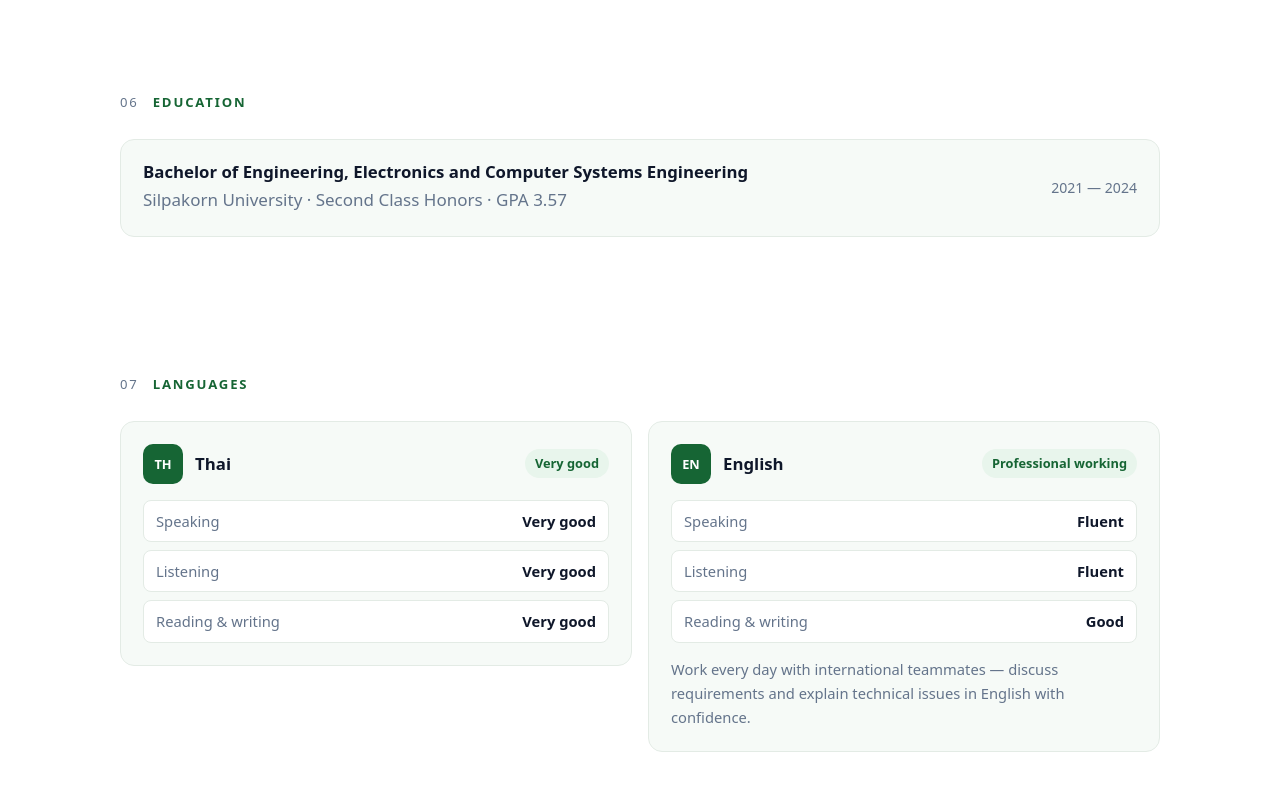
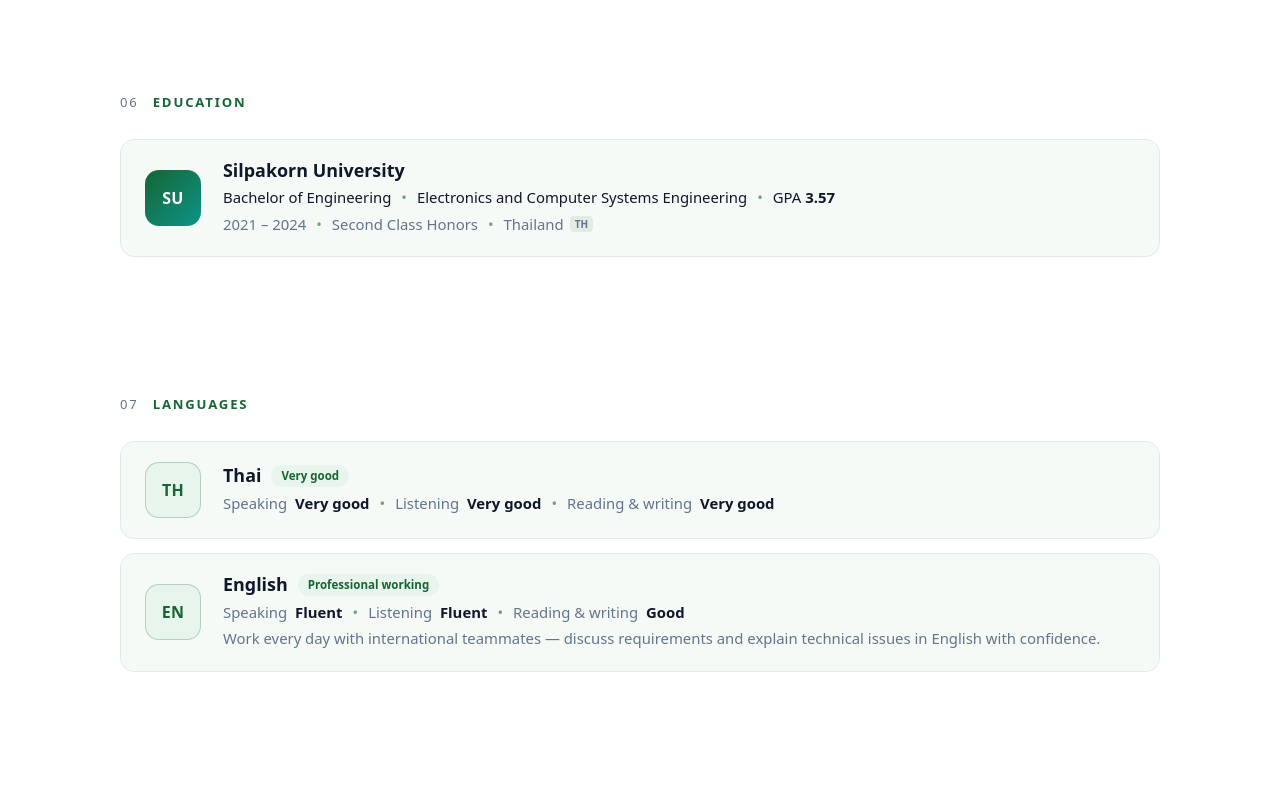
Before and after one commit to Thanaporn77/Thanaporn77.github.io, a plain HTML site: page index.html in a window 1280 px wide. Shown: the part 8320-9120 px from the top of the page. Drawn offline with Linux system fonts and the light colour scheme.

Commit message:
Restyle Education and Languages as info cards
Co-Authored-By: Claude Opus 5.5 <noreply@anthropic.com>
Claude-Session: https://claude.ai/code/session_017NmLyF8PLoAWREF7wk1mhR

```diff
--- a/index.html
+++ b/index.html
@@ -394,35 +394,36 @@
     <!-- ===== EDUCATION ===== -->
     <section id="education" class="section container">
       <h3 class="section-title reveal" data-th="การศึกษา">Education</h3>
-      <div class="card edu reveal">
-        <div>
-          <h4 data-th="วิศวกรรมศาสตรบัณฑิต สาขาวิศวกรรมอิเล็กทรอนิกส์และระบบคอมพิวเตอร์">Bachelor of Engineering, Electronics and Computer Systems Engineering</h4>
-          <p class="muted" data-th="มหาวิทยาลัยศิลปากร · เกียรตินิยมอันดับ 2 · GPA 3.57">Silpakorn University · Second Class Honors · GPA 3.57</p>
+      <div class="info-list">
+        <div class="info-card card reveal">
+          <div class="info-logo" aria-hidden="true">SU</div>
+          <div class="info-body">
+            <h4 data-th="มหาวิทยาลัยศิลปากร">Silpakorn University</h4>
+            <p class="info-line"><span data-th="วิศวกรรมศาสตรบัณฑิต">Bachelor of Engineering</span><span class="dot-sep" aria-hidden="true">•</span><span data-th="วิศวกรรมอิเล็กทรอนิกส์และระบบคอมพิวเตอร์">Electronics and Computer Systems Engineering</span><span class="dot-sep" aria-hidden="true">•</span><span>GPA <b>3.57</b></span></p>
+            <p class="info-line muted">2021 – 2024<span class="dot-sep" aria-hidden="true">•</span><span data-th="เกียรตินิยมอันดับ 2">Second Class Honors</span><span class="dot-sep" aria-hidden="true">•</span><span data-th="ประเทศไทย">Thailand</span> <span class="flag">TH</span></p>
+          </div>
         </div>
-        <span class="tl-date">2021 — 2024</span>
       </div>
     </section>
 
     <!-- ===== LANGUAGES ===== -->
     <section id="languages" class="section container">
       <h3 class="section-title reveal" data-th="ภาษา">Languages</h3>
-      <div class="lang-grid">
-        <div class="lang card reveal">
-          <div class="lang-head"><span class="lang-flag">TH</span><h4 data-th="ภาษาไทย">Thai</h4><span class="lang-level" data-th="ดีมาก">Very good</span></div>
-          <ul class="lang-skills">
-            <li><span data-th="การพูด">Speaking</span><b data-th="ดีมาก">Very good</b></li>
-            <li><span data-th="การฟัง">Listening</span><b data-th="ดีมาก">Very good</b></li>
-            <li><span data-th="การอ่านและเขียน">Reading &amp; writing</span><b data-th="ดีมาก">Very good</b></li>
-          </ul>
+      <div class="info-list">
+        <div class="info-card card reveal">
+          <div class="info-logo lang-logo" aria-hidden="true">TH</div>
+          <div class="info-body">
+            <h4><span data-th="ภาษาไทย">Thai</span> <span class="lang-level" data-th="ดีมาก">Very good</span></h4>
+            <p class="info-line"><span class="lv"><span data-th="การพูด">Speaking</span> <b data-th="ดีมาก">Very good</b></span><span class="dot-sep" aria-hidden="true">•</span><span class="lv"><span data-th="การฟัง">Listening</span> <b data-th="ดีมาก">Very good</b></span><span class="dot-sep" aria-hidden="true">•</span><span class="lv"><span data-th="การอ่านและเขียน">Reading &amp; writing</span> <b data-th="ดีมาก">Very good</b></span></p>
+          </div>
         </div>
-        <div class="lang card reveal">
-          <div class="lang-head"><span class="lang-flag">EN</span><h4 data-th="ภาษาอังกฤษ">English</h4><span class="lang-level" data-th="ใช้ทำงานได้">Professional working</span></div>
-          <ul class="lang-skills">
-            <li><span data-th="การพูด">Speaking</span><b data-th="คล่อง">Fluent</b></li>
-            <li><span data-th="การฟัง">Listening</span><b data-th="คล่อง">Fluent</b></li>
-            <li><span data-th="การอ่านและเขียน">Reading &amp; writing</span><b data-th="ดี">Good</b></li>
-          </ul>
-          <p class="lang-note" data-th="ทำงานร่วมกับเพื่อนร่วมทีมชาวต่างชาติทุกวัน คุย requirement และอธิบายปัญหาทางเทคนิคเป็นภาษาอังกฤษได้อย่างมั่นใจ">Work every day with international teammates — discuss requirements and explain technical issues in English with confidence.</p>
+        <div class="info-card card reveal">
+          <div class="info-logo lang-logo" aria-hidden="true">EN</div>
+          <div class="info-body">
+            <h4><span data-th="ภาษาอังกฤษ">English</span> <span class="lang-level" data-th="ใช้ทำงานได้">Professional working</span></h4>
+            <p class="info-line"><span class="lv"><span data-th="การพูด">Speaking</span> <b data-th="คล่อง">Fluent</b></span><span class="dot-sep" aria-hidden="true">•</span><span class="lv"><span data-th="การฟัง">Listening</span> <b data-th="คล่อง">Fluent</b></span><span class="dot-sep" aria-hidden="true">•</span><span class="lv"><span data-th="การอ่านและเขียน">Reading &amp; writing</span> <b data-th="ดี">Good</b></span></p>
+            <p class="info-line muted" data-th="ทำงานร่วมกับเพื่อนร่วมทีมชาวต่างชาติทุกวัน คุย requirement และอธิบายปัญหาทางเทคนิคเป็นภาษาอังกฤษได้อย่างมั่นใจ">Work every day with international teammates — discuss requirements and explain technical issues in English with confidence.</p>
+          </div>
         </div>
       </div>
     </section>
--- a/style.css
+++ b/style.css
@@ -439,6 +439,22 @@ main { counter-reset: sec; }
 .sites strong::after { content: " ↗"; color: var(--accent); font-weight: 400; }
 .sites span { font-size: .84rem; color: var(--muted); }
 
+/* Education / Languages (info cards) */
+.info-list { display: grid; gap: 14px; }
+.info-card { display: flex; align-items: center; gap: 22px; padding: 20px 24px; }
+.info-logo { flex: none; display: grid; place-items: center; width: 56px; height: 56px; border-radius: 14px;
+  background: linear-gradient(135deg, var(--accent), #0d9488); color: #fff; font: 800 1rem var(--font); letter-spacing: .02em; overflow: hidden; }
+.info-logo img { width: 100%; height: 100%; object-fit: contain; background: #fff; padding: 6px; }
+.lang-logo { background: var(--accent-soft); color: var(--accent); border: 1px solid color-mix(in srgb, var(--accent) 25%, transparent); }
+.info-body h4 { margin: 0 0 4px; font-size: 1.12rem; display: flex; flex-wrap: wrap; align-items: center; gap: 10px; }
+.info-line { margin: 2px 0 0; font-size: .93rem; color: var(--text); display: flex; flex-wrap: wrap; align-items: center; gap: 2px 0; }
+.info-line.muted { color: var(--muted); }
+.dot-sep { margin: 0 10px; color: var(--accent); opacity: .6; }
+.flag { font: 700 .62rem var(--font); padding: 1px 5px; border-radius: 4px; background: var(--border); color: var(--muted); margin-left: 6px; }
+.lv { color: var(--muted); } .lv b { color: var(--text); font-weight: 600; margin-left: 4px; }
+.info-body .lang-level { margin: 0; font-size: .72rem; }
+@media (max-width: 600px) { .info-card { align-items: flex-start; gap: 14px; padding: 16px; } .info-logo { width: 46px; height: 46px; } .dot-sep { margin: 0 6px; } }
+
 /* Languages */
 .lang-grid { display: grid; grid-template-columns: repeat(auto-fit, minmax(300px, 1fr)); gap: 16px; align-items: start; }
 .lang-head { display: flex; align-items: center; gap: 12px; margin-bottom: 16px; }
```
